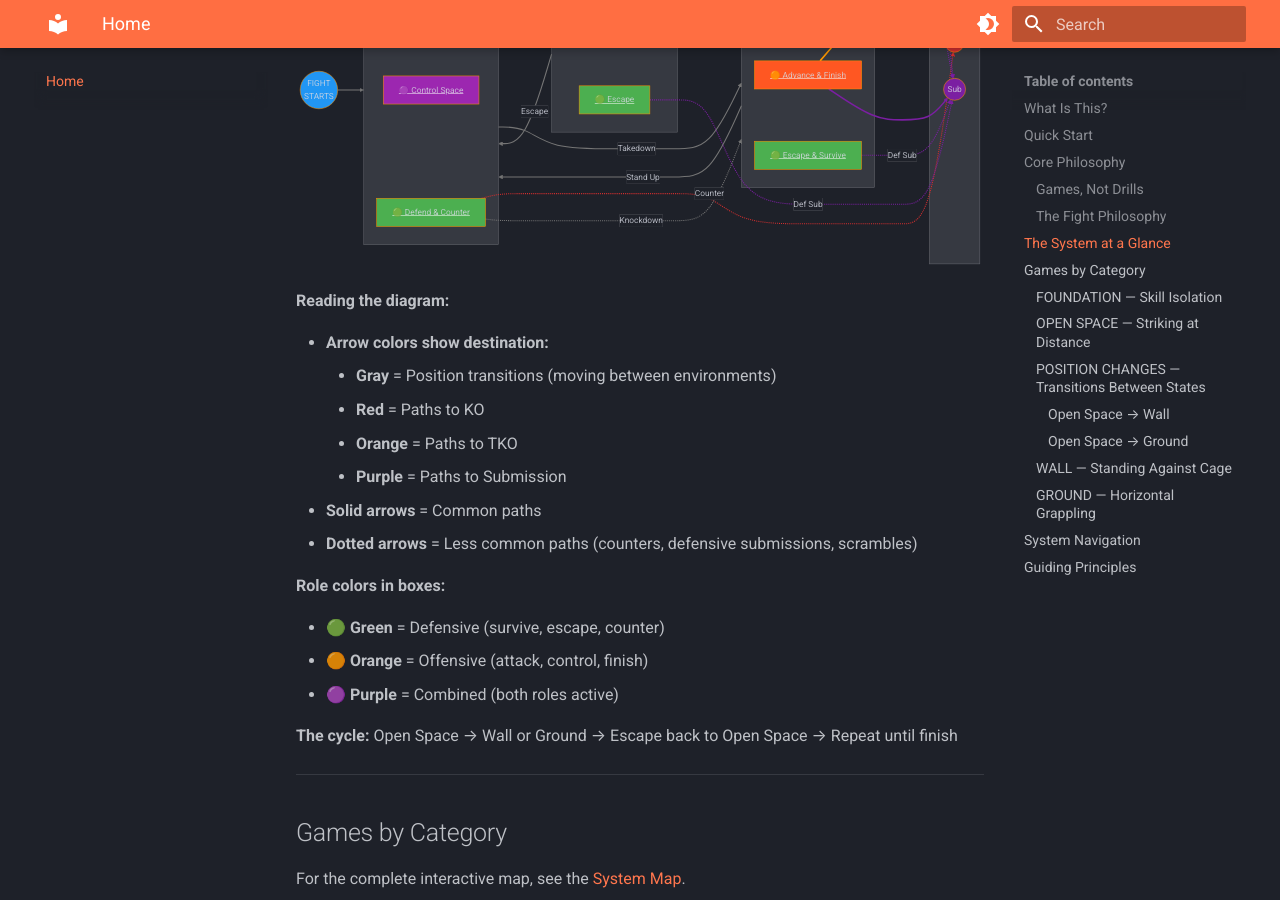
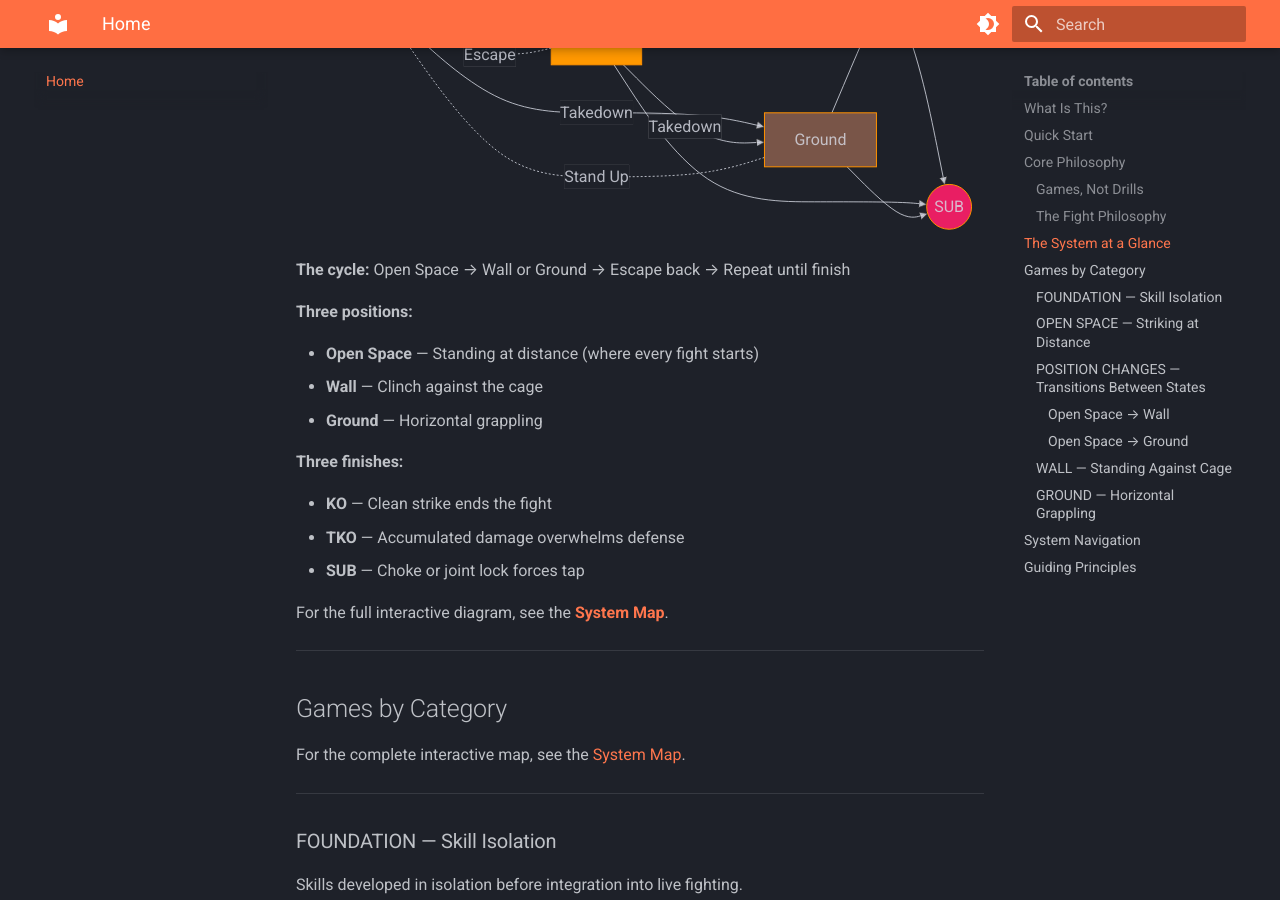
Before and after one commit to ACalienes/Ecological-MMA-Game-System, an MkDocs documentation site: the page built from docs/index.md, in a window 1280 px wide and 900 px high, scrolled down 2298 px. Built offline with MkDocs 1.6.1 and Material for MkDocs 9.7.7, drawn with Linux system fonts in a browser that asks for light colours.

Commit message:
Home page refresh: simplified Mermaid diagram
- Replaced complex diagram with clean, simple flowchart
- Matches System Map diagram style
- Updated SUB color to pink (#E91E63)
- Added clear call-to-action to System Map
- Cleaner explanation of positions and finishes

````diff
--- a/docs/index.md
+++ b/docs/index.md
@@ -68,126 +68,44 @@
 
 ```mermaid
 flowchart LR
-    START((FIGHT<br>STARTS)) --> OPEN
+    OS[Open Space] -->|Clinch| W[Wall]
+    OS -->|Takedown| G[Ground]
+    W -->|Takedown| G
+    W -.->|Escape| OS
+    G -.->|Stand Up| OS
 
-    subgraph OPEN["OPEN SPACE"]
-        direction TB
-        O_ATK["🟠 Attack & Finish"]
-        O_CTL["🟣 Control Space"]
-        O_DEF["🟢 Defend & Counter"]
-    end
+    OS --> KO((KO))
+    OS --> TKO((TKO))
+    OS --> SUB((SUB))
+    W --> KO
+    W --> TKO
+    W --> SUB
+    G --> TKO
+    G --> SUB
 
-    subgraph WALL["WALL"]
-        direction TB
-        W_ATK["🟠 Control & Grind"]
-        W_DEF["🟢 Escape"]
-    end
-
-    subgraph GROUND["GROUND"]
-        direction TB
-        G_ATK["🟠 Advance & Finish"]
-        G_DEF["🟢 Escape & Survive"]
-    end
-
-    subgraph FINISH["FIGHT ENDS"]
-        direction TB
-        KO((KO))
-        TKO((TKO))
-        SUB((Sub))
-    end
-
-    %% Position transitions (gray)
-    OPEN -->|"Clinch"| WALL
-    OPEN -->|"Takedown"| GROUND
-    WALL -->|"Escape"| OPEN
-    WALL -->|"Takedown"| GROUND
-    GROUND -->|"Stand Up"| OPEN
-    GROUND -.->|"Scramble"| WALL
-    O_ATK -.->|"Knockdown"| GROUND
-    O_DEF -.->|"Knockdown"| GROUND
-
-    %% KO paths (red)
-    O_ATK --> KO
-    O_DEF -.->|"Counter"| KO
-    W_ATK -.-> KO
-
-    %% TKO paths (orange)
-    O_ATK --> TKO
-    W_ATK --> TKO
-    G_ATK --> TKO
-
-    %% SUB paths (purple)
-    O_ATK -.-> SUB
-    W_ATK -.-> SUB
-    G_ATK --> SUB
-    W_DEF -.->|"Def Sub"| SUB
-    G_DEF -.->|"Def Sub"| SUB
-
-    %% Node styling
-    style START fill:#2196F3,color:#fff
-    style O_DEF fill:#4CAF50,color:#fff
-    style O_CTL fill:#9C27B0,color:#fff
-    style O_ATK fill:#FF5722,color:#fff
-    style W_DEF fill:#4CAF50,color:#fff
-    style W_ATK fill:#FF5722,color:#fff
-    style G_DEF fill:#4CAF50,color:#fff
-    style G_ATK fill:#FF5722,color:#fff
+    style OS fill:#2196F3,color:#fff
+    style W fill:#FF9800,color:#fff
+    style G fill:#795548,color:#fff
     style KO fill:#D32F2F,color:#fff
-    style TKO fill:#FF9800,color:#fff
-    style SUB fill:#7B1FA2,color:#fff
-
-    %% Link styling by type
-    %% Links 0-7: Position transitions (gray)
-    linkStyle 0 stroke:#757575,stroke-width:2px
-    linkStyle 1 stroke:#757575,stroke-width:2px
-    linkStyle 2 stroke:#757575,stroke-width:2px
-    linkStyle 3 stroke:#757575,stroke-width:2px
-    linkStyle 4 stroke:#757575,stroke-width:2px
-    linkStyle 5 stroke:#757575,stroke-width:2px
-    linkStyle 6 stroke:#757575,stroke-width:2px
-    linkStyle 7 stroke:#757575,stroke-width:2px
-    linkStyle 8 stroke:#757575,stroke-width:2px
-    %% Links 9-11: KO paths (red)
-    linkStyle 9 stroke:#D32F2F,stroke-width:3px
-    linkStyle 10 stroke:#D32F2F,stroke-width:2px
-    linkStyle 11 stroke:#D32F2F,stroke-width:2px
-    %% Links 12-14: TKO paths (orange)
-    linkStyle 12 stroke:#FF9800,stroke-width:3px
-    linkStyle 13 stroke:#FF9800,stroke-width:3px
-    linkStyle 14 stroke:#FF9800,stroke-width:3px
-    %% Links 15-19: SUB paths (purple)
-    linkStyle 15 stroke:#7B1FA2,stroke-width:2px
-    linkStyle 16 stroke:#7B1FA2,stroke-width:2px
-    linkStyle 17 stroke:#7B1FA2,stroke-width:3px
-    linkStyle 18 stroke:#7B1FA2,stroke-width:2px
-    linkStyle 19 stroke:#7B1FA2,stroke-width:2px
-
-    click O_DEF "#open-space-defensive"
-    click O_CTL "#open-space-control"
-    click O_ATK "#open-space-offensive"
-    click W_DEF "#wall-defensive"
-    click W_ATK "#wall-offensive"
-    click G_DEF "#ground-defensive"
-    click G_ATK "#ground-offensive"
+    style TKO fill:#FF5722,color:#fff
+    style SUB fill:#E91E63,color:#fff
 ```
 
-**Reading the diagram:**
+**The cycle:** Open Space → Wall or Ground → Escape back → Repeat until finish
 
-- **Arrow colors show destination:**
-    - **Gray** = Position transitions (moving between environments)
-    - **Red** = Paths to KO
-    - **Orange** = Paths to TKO
-    - **Purple** = Paths to Submission
-- **Solid arrows** = Common paths
-- **Dotted arrows** = Less common paths (counters, defensive submissions, scrambles)
+**Three positions:**
 
-**Role colors in boxes:**
+- **Open Space** — Standing at distance (where every fight starts)
+- **Wall** — Clinch against the cage
+- **Ground** — Horizontal grappling
 
-- **🟢 Green** = Defensive (survive, escape, counter)
-- **🟠 Orange** = Offensive (attack, control, finish)
-- **🟣 Purple** = Combined (both roles active)
+**Three finishes:**
 
-**The cycle:** Open Space → Wall or Ground → Escape back to Open Space → Repeat until finish
+- **KO** — Clean strike ends the fight
+- **TKO** — Accumulated damage overwhelms defense
+- **SUB** — Choke or joint lock forces tap
+
+For the full interactive diagram, see the **[System Map](system/map.md)**.
 
 ---
 
````
